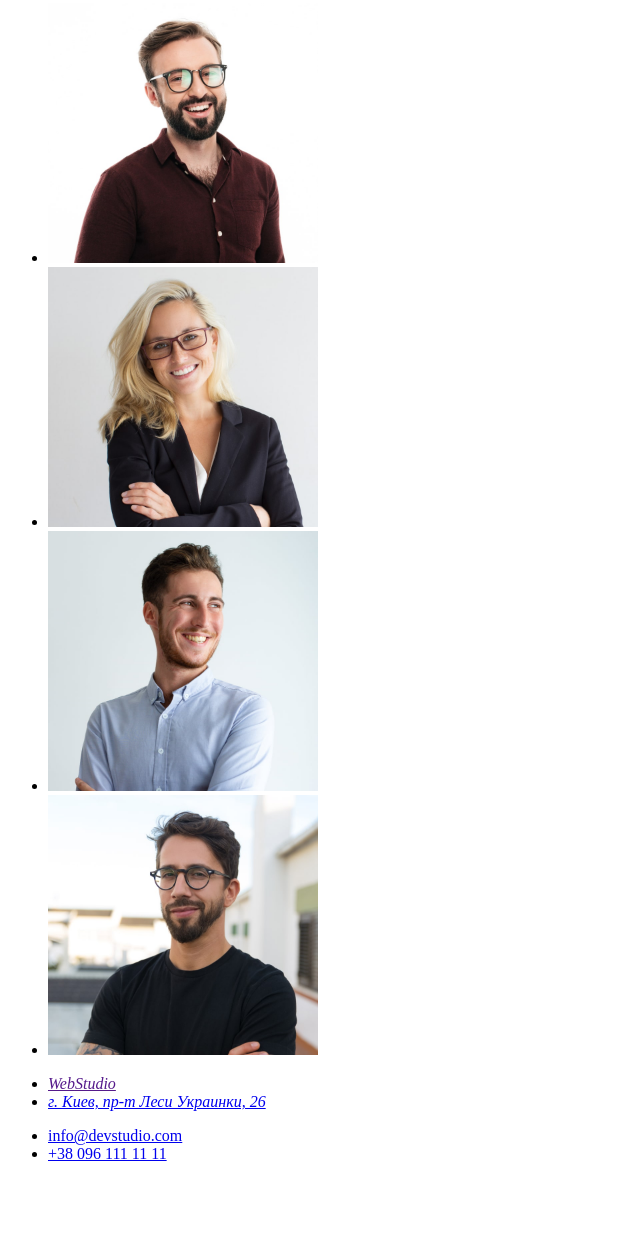
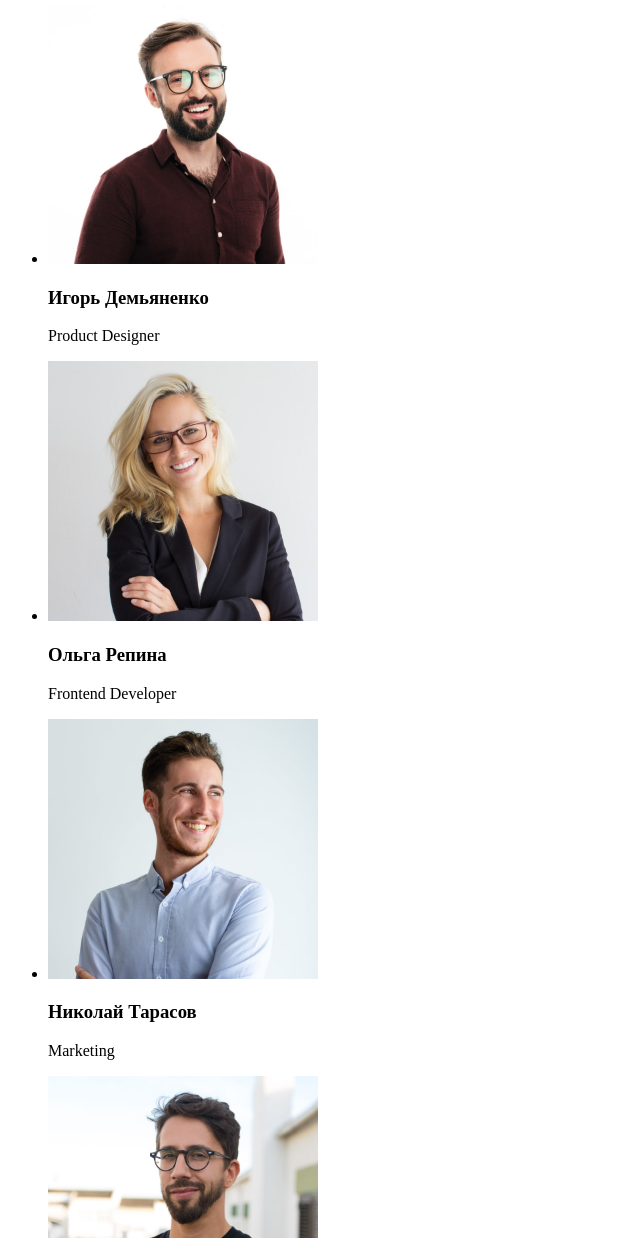
Before and after one commit to Albatroska/goit-markup-hw-01, a plain HTML site: page index.html in a window 1280 px wide. Shown: the part 1562-2800 px from the top of the page, without its empty margins (0-640 px from the left). Before the commit the page ends 2741 px from the top, so only its background shows below. Drawn offline with Linux system fonts and the light colour scheme.

Commit message:
Update index.html

```diff
--- a/index.html
+++ b/index.html
@@ -9,9 +9,9 @@
 <body>
     <!--Шапка-->
     <header>
+        <a href=""> <span>Web</span>Studio</a>
         <nav>
             <ul>
-                <li> <a href=""> <span>Web</span>Studio</a></li>
                 <li> <a href="">Студия</a></li>
                 <li> <a href="">Портфолио</a></li>
                 <li> <a href="">Контакты</a></li>
@@ -28,20 +28,31 @@
     </header>
     <main>
         <!-- Секция заговолок-->
-       <div>
+       <section>
            <section>
                <h1>Эффективные решения для вашего бизнеса</h1>
                <button type="button">Заказать услугу</button>
            </section>
-       </div>
+       </section>
               <!-- Секция-описание -->
        <section>
            <h2 hidden> Услуги бизнеса</h2>
            <ul>
-               <li> <h3>Внимание к деталям</h3> <p>Идейные соображения, а также начало повседневной работы по формированию позиции.</p></li>
-               <li> <h3>Пунктуальность</h3> <p>Задача организации, в особенности же рамки и место обучения кадров влечет за собой.</p></li>
-               <li><h3>Планирование</h3> <p>Равным образом консультация с широким активом в значительной степени обуславливает.</p></li>
-               <li><h3>Современные технологии</h3><p>Значимость этих проблем настолько очевидна, что реализация плановых заданий.</p></li>
+               <li>
+                    <h3>Внимание к деталям</h3>
+                 <p>Идейные соображения, а также начало повседневной работы по формированию позиции.</p>
+                </li>
+               <li>
+                    <h3>Пунктуальность</h3>
+                    <p>Задача организации, в особенности же рамки и место обучения кадров влечет за собой.</p>
+                </li>
+               <li>
+                   <h3>Планирование</h3>
+                   <p>Равным образом консультация с широким активом в значительной степени обуславливает.</p>
+                </li>
+               <li>
+                   <h3>Современные технологии</h3><p>Значимость этих проблем настолько очевидна, что реализация плановых заданий.</p>
+                </li>
            </ul>
        </section>
        <!--Секция описание услуг-->
@@ -57,22 +68,34 @@
        <section>
            <h2>Наша команда</h2>
            <ul>
-               <li> <img src="./images/img1.jpg" alt="Игорь" width="270" height="260"></li>
-               <li><img src="./images/img2.jpg" alt="Ольга" width="270" height="260"></li>
-               <li><img src="./images/img3.jpg" alt="Николай" width="270" height="260"></li>
-               <li><img src="./images/img4.jpg" alt="Михаил" width="270" height="260"></li>
+               <li>
+                   <img src="./images/img1.jpg" alt="Игорь" width="270" height="260">
+                   <h3>Игорь Демьяненко</h3>
+                   <p>Product Designer</p>
+              </li>
+               <li>
+                   <img src="./images/img2.jpg" alt="Ольга" width="270" height="260">
+                    <h3>Ольга Репина</h3>
+                     <p>Frontend Developer</p>
+               </li>
+               <li><img src="./images/img3.jpg" alt="Николай" width="270" height="260">
+                      <h3>Николай Тарасов</h3>
+                       <p>Marketing</p>
+                </li>
+               <li><img src="./images/img4.jpg" alt="Михаил" width="270" height="260">
+                      <h3>Михаил Ермаков</h3>
+                      <p>UI Designer</p>
+                 </li>
            </ul>
 
        </section>
+    </main>
 
     <!-- Подвал-->
     <footer>
-
+        <a href=""> <span>Web</span>Studio</a>
         <address>
-            <ul>
-                <li><a href=""> <span>Web</span>Studio</a></li>
-                <li><a href="https://goo.gl/maps/pzxFoQpz3jLBa3jg6" target="_blank" rel="noopener norefferrer">г. Киев, пр-т Леси Украинки, 26</a></li>
-            </ul>
+            <a href="https://goo.gl/maps/pzxFoQpz3jLBa3jg6" target="_blank" rel="noopener norefferrer">г. Киев, пр-т Леси Украинки, 26</a>
         </address>
         <div>
             <ul>
@@ -81,8 +104,6 @@
             </ul>
         </div>
     </footer>
-
-    </main>
 </body>
 
 </html>
```
